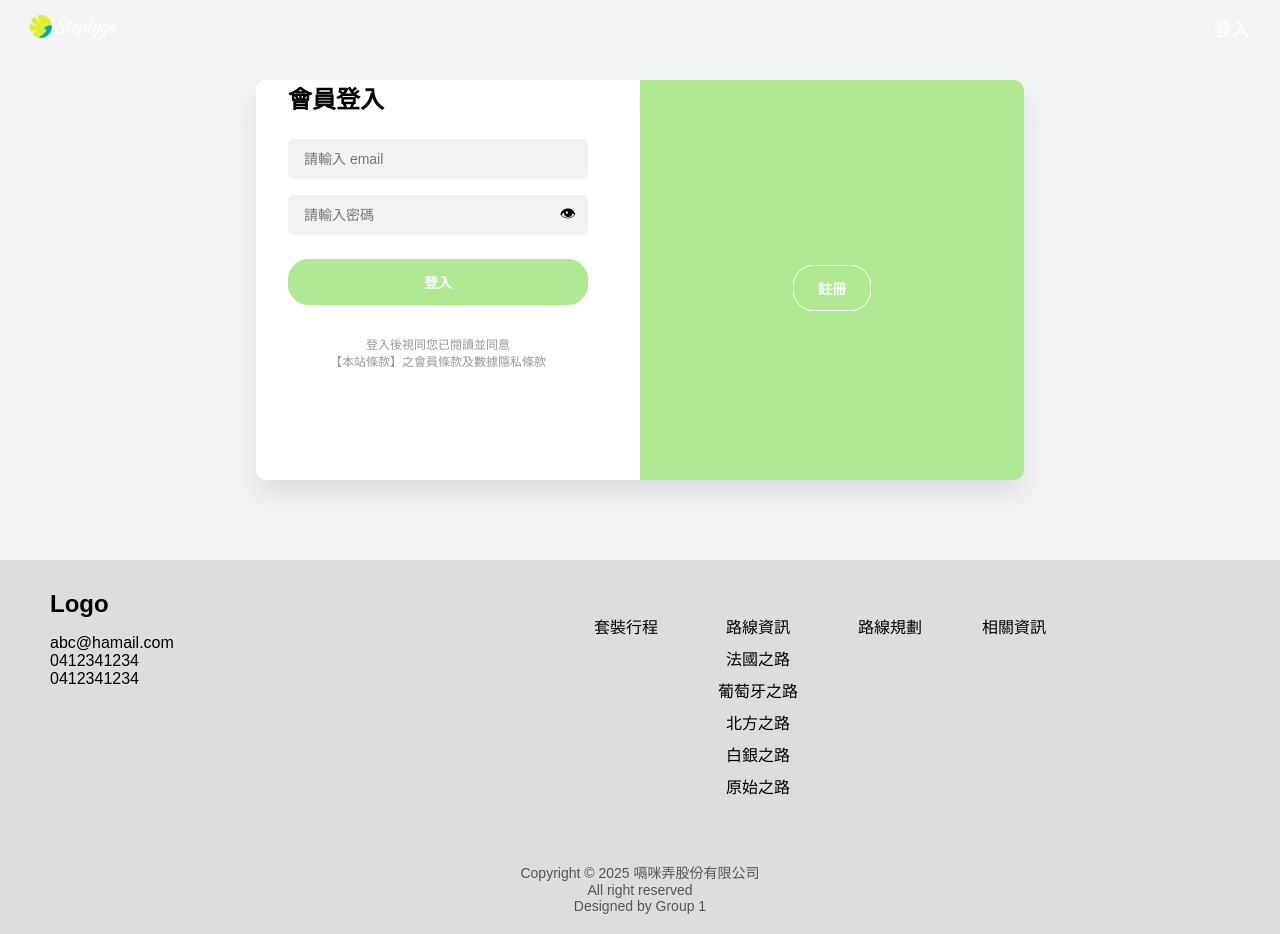
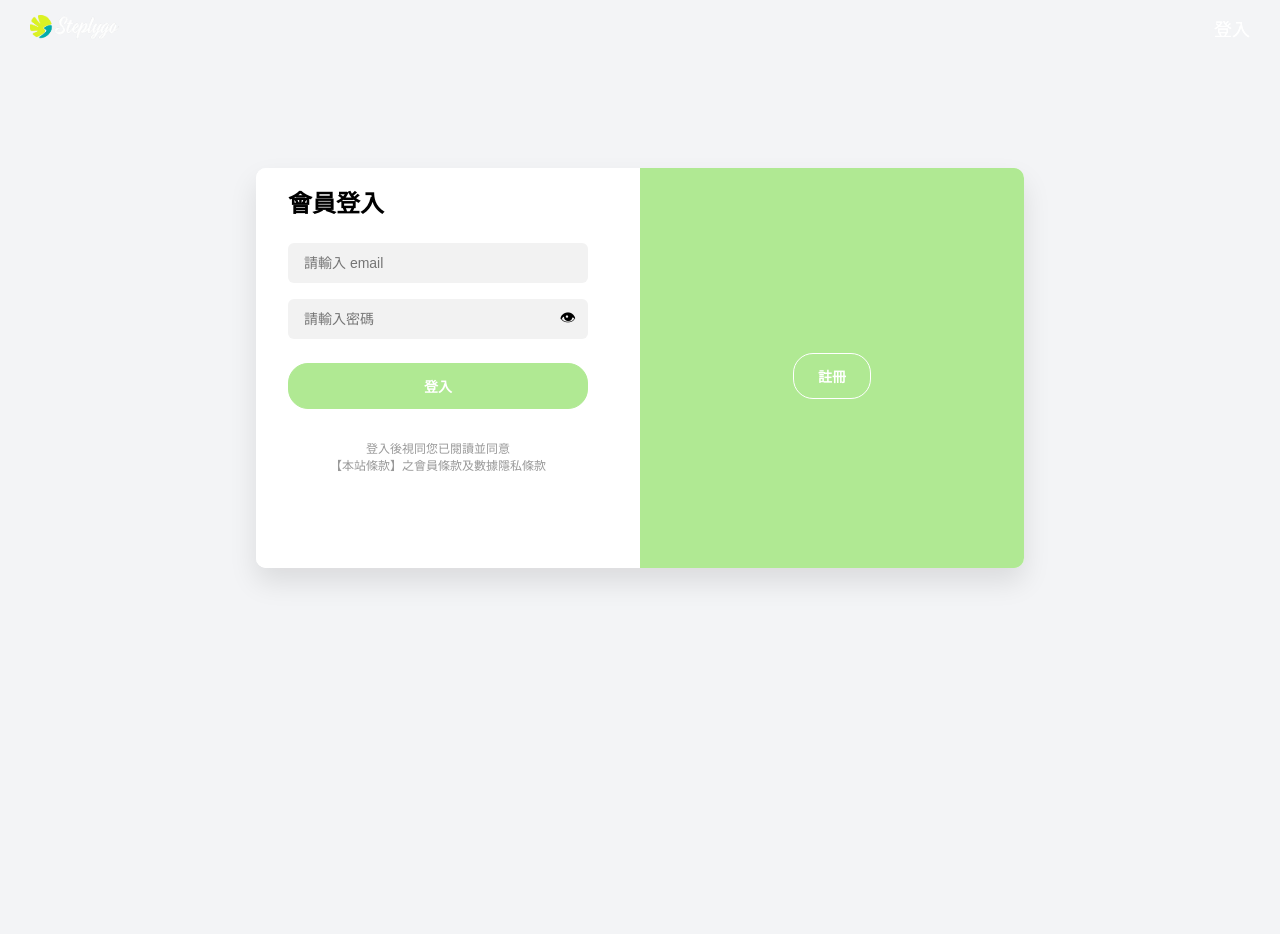
Before and after one commit to ScottLinxplore/Camino_team1, a React (Vite) app in the folder Camino_team1/React/vite-project/: page /login in a window 1280 px wide. After the commit the page ends 800 px from the top, so only its background shows below. Built offline with nearby package versions, Linux system fonts and the light colour scheme; no server answers.

Commit message:
自己修改v2.3

```diff
--- a/Camino_team1/React/vite-project/src/features/auth/LoginRegister.css
+++ b/Camino_team1/React/vite-project/src/features/auth/LoginRegister.css
@@ -1,5 +1,11 @@
 * {
   box-sizing: border-box;
+}
+
+html,
+body {
+  height: 100%;
+  margin: 0;
 }
 
 .container {
@@ -25,7 +31,7 @@
   justify-content: center;
   align-items: center;
   width: 50%;
-  padding: 0 2rem;
+  padding: 1rem 2rem;
   flex-direction: column;
   background-color: #fff;
 }
@@ -197,13 +203,13 @@ button.ghost {
 }
 
 .login-page-wrapper {
+  min-height: 100vh;
   display: flex;
   justify-content: center;
-  align-items: center;
-  min-height: calc(100vh - 80px); /* 減掉 nav 高度（視實際情況調整） */
-  padding-top: 2rem; /* 保險用，避免緊貼 nav */
+  align-items: center; /* 垂直置中關鍵 */
+  padding: 4rem 0 8rem; /* 預留 footer 空間 */
+  box-sizing: border-box;
 }
-
 .success-text {
   color: #b0e993;
   font-size: 0.9rem;
--- a/Camino_team1/React/vite-project/src/features/auth/LoginRegister.jsx
+++ b/Camino_team1/React/vite-project/src/features/auth/LoginRegister.jsx
@@ -11,11 +11,13 @@ const LoginRegister = ({ setIsLoggedIn }) => {
   const isLoggedIn = localStorage.getItem("userId") !== null; // ✅ 確保 Navbar1 有登入狀態
 
   return (
-    <div className={`container ${isRegister ? "right-panel-active" : ""}`}>
+    <div className="login-page-wrapper">
       <Navbar1 isLoggedIn={isLoggedIn} setIsLoggedIn={setIsLoggedIn} />
-      <RegisterForm isVisible={isRegister} />
-      <LoginForm isVisible={!isRegister} setIsLoggedIn={setIsLoggedIn} />
-      <OverlayPanel setIsRegister={setIsRegister} />
+      <div className={`container ${isRegister ? "right-panel-active" : ""}`}>
+        <RegisterForm isVisible={isRegister} />
+        <LoginForm isVisible={!isRegister} setIsLoggedIn={setIsLoggedIn} />
+        <OverlayPanel setIsRegister={setIsRegister} />
+      </div>
     </div>
   );
 };
```
